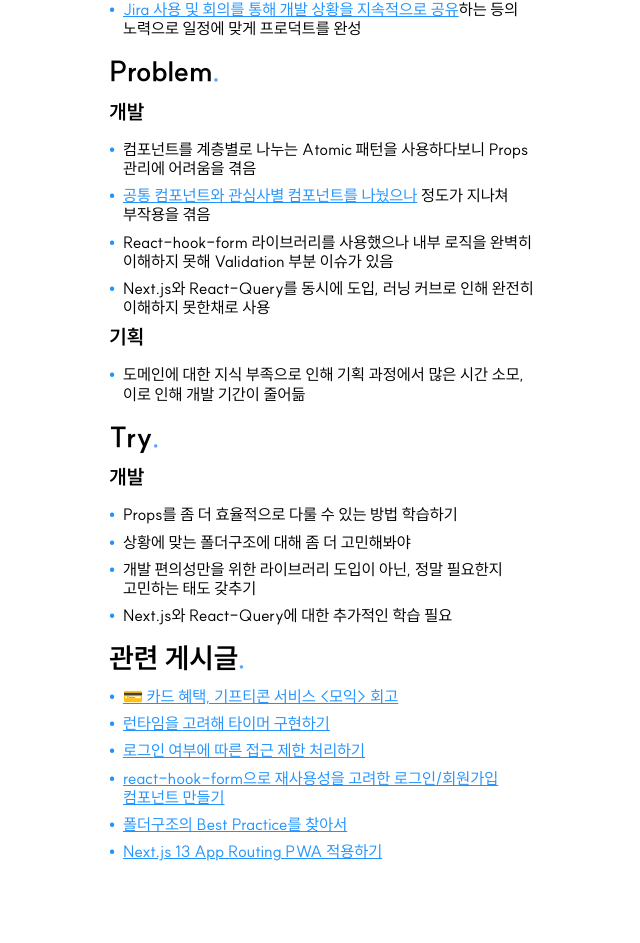
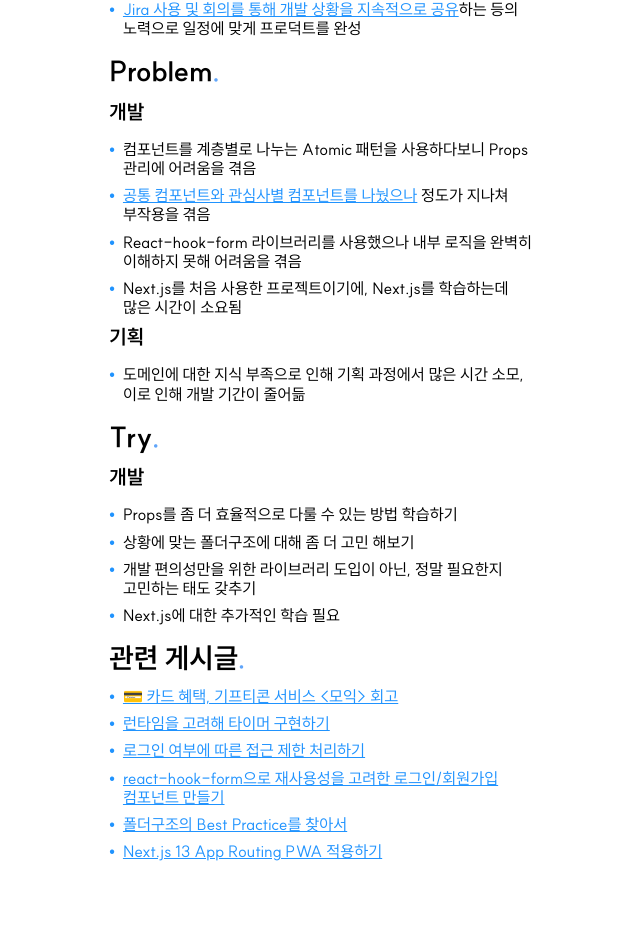
Before and after one commit to Legitgoons/Resume, a Next.js app: page / in a window 1280 px wide. Shown: the part 3552-4495 px from the top of the page, without its empty margins (424-1064 px from the left). Built offline with nearby package versions, Linux system fonts and the light colour scheme; no server answers; the database is empty.

Commit message:
Feat:data/project, otherProject 및 Project 컴포넌트 수정
접근성 최적화를 위한 imgAlt 수정, Image Key값 변경, <ul>태그 사용
이 외 회고 내용 수정

```diff
--- a/src/app/components/project/Project.tsx
+++ b/src/app/components/project/Project.tsx
@@ -57,7 +57,7 @@ export default function Project({ projectData }: ProjectProps) {
                 <div className="flex flex-col gap-y-2 md:flex-row md:gap-x-2">
                   {skills.map((skill) => (
                     <Image
-                      key={skill.imgSrc}
+                      key={skill.imgAlt}
                       src={skill.imgSrc}
                       alt={skill.imgAlt}
                       width={100}
@@ -77,9 +77,9 @@ export default function Project({ projectData }: ProjectProps) {
                   {review.details.map((detail) => (
                     <div key={detail.heading}>
                       <DetailHeading>{detail.heading}</DetailHeading>
-                      <div className="flex flex-col gap-y-2">
+                      <ul className="flex flex-col gap-y-2">
                         <ProjectSentenceList sentences={detail.sentences} />
-                      </div>
+                      </ul>
                     </div>
                   ))}
                 </ProjectDetail>
--- a/src/app/data/otherProject.ts
+++ b/src/app/data/otherProject.ts
@@ -10,7 +10,7 @@ export const OtherProjectData: ProjectDefault[] = [
       {
         href: 'https://github.com/Legitgoons/eCommerce-ourHome',
         imgSrc: githubIcon,
-        imgAlt: 'Github',
+        imgAlt: 'GithubLink',
         text: 'Github',
       },
     ],
@@ -38,7 +38,7 @@ export const OtherProjectData: ProjectDefault[] = [
       {
         href: 'https://github.com/Legitgoons/Everyones-Subway',
         imgSrc: githubIcon,
-        imgAlt: 'Github',
+        imgAlt: 'GithubLink',
         text: 'Github',
       },
     ],
--- a/src/app/data/project.ts
+++ b/src/app/data/project.ts
@@ -20,7 +20,7 @@ export const projectData: Project[] = [
       {
         href: 'https://github.com/Legitgoons/SugarManager',
         imgSrc: githubIcon,
-        imgAlt: 'Github',
+        imgAlt: 'GithubLink',
         text: 'Github',
       },
     ],
@@ -166,7 +166,7 @@ export const projectData: Project[] = [
       {
         href: 'https://github.com/Fintech-Moic/Moic',
         imgSrc: githubIcon,
-        imgAlt: 'Github',
+        imgAlt: 'GithubLink',
         text: 'Github',
       },
       {
@@ -310,8 +310,8 @@ export const projectData: Project[] = [
                 },
                 endText: ' 정도가 지나쳐 부작용을 겪음',
               },
-              'React-hook-form 라이브러리를 사용했으나 내부 로직을 완벽히 이해하지 못해 Validation 부분 이슈가 있음',
-              'Next.js와 React-Query를 동시에 도입, 러닝 커브로 인해 완전히 이해하지 못한채로 사용',
+              'React-hook-form 라이브러리를 사용했으나 내부 로직을 완벽히 이해하지 못해 어려움을 겪음',
+              'Next.js를 처음 사용한 프로젝트이기에, Next.js를 학습하는데 많은 시간이 소요됨',
             ],
           },
           {
@@ -329,9 +329,9 @@ export const projectData: Project[] = [
             heading: '개발',
             sentences: [
               'Props를 좀 더 효율적으로 다룰 수 있는 방법 학습하기',
-              '상황에 맞는 폴더구조에 대해 좀 더 고민해봐야',
+              '상황에 맞는 폴더구조에 대해 좀 더 고민 해보기',
               '개발 편의성만을 위한 라이브러리 도입이 아닌, 정말 필요한지 고민하는 태도 갖추기',
-              'Next.js와 React-Query에 대한 추가적인 학습 필요',
+              'Next.js에 대한 추가적인 학습 필요',
             ],
           },
         ],
@@ -375,7 +375,7 @@ export const projectData: Project[] = [
       {
         href: 'https://github.com/Legitgoons/StarGate',
         imgSrc: githubIcon,
-        imgAlt: 'Github',
+        imgAlt: 'GithubLink',
         text: 'Github',
       },
       {
```
